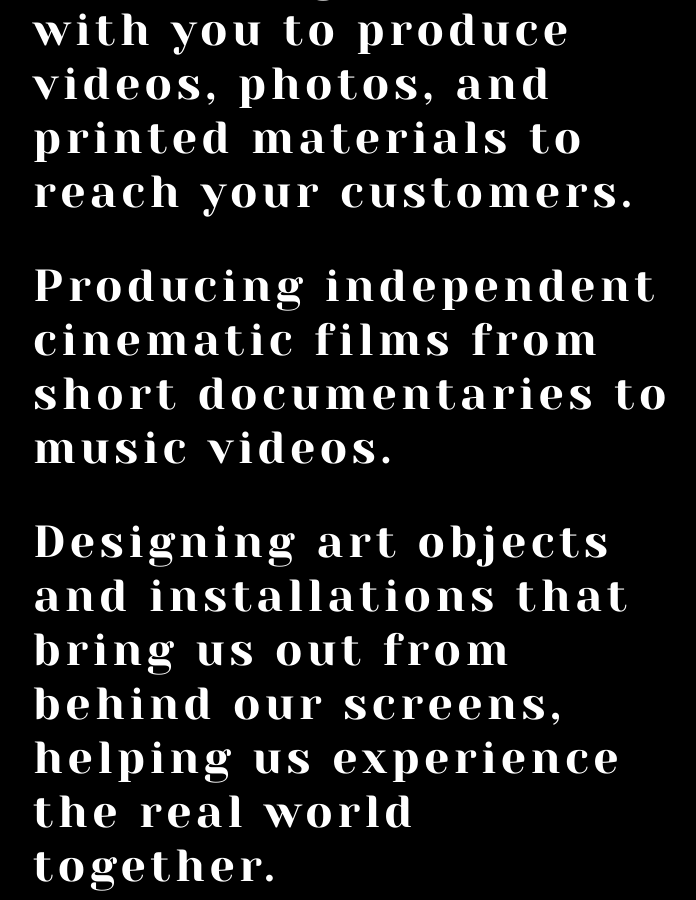
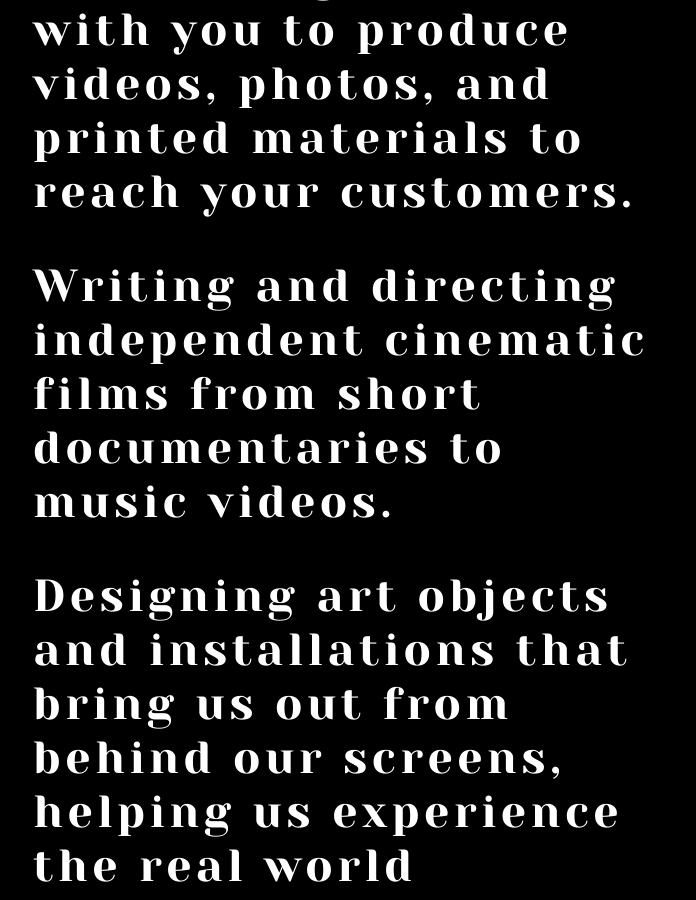
Before and after one commit to factorytown/factorytown.github.io, a Jekyll site: the page built from _pages/about.md, in a window 1280 px wide and 900 px high, scrolled down 1194 px. Shown: the whole window, without its empty margins (287-983 px from the left). Built offline with Jekyll 4.4.1, drawn with Linux system fonts in a browser that asks for light colours; nearby versions of some CDN libraries.

Commit message:
Updated About

```diff
--- a/_pages/about.md
+++ b/_pages/about.md
@@ -12,7 +12,7 @@ title: ABOUT
 ## FACTORY TOWN™ services include:
 ## Creating content for commercial advertising. We work with you to produce videos, photos, and printed materials to reach your customers.
 
-## Producing independent cinematic films from short documentaries to music videos.
+## Writing and directing independent cinematic films from short documentaries to music videos.
 
 ## Designing art objects and installations that bring us out from behind our screens, helping us experience the real world together.
 
```
